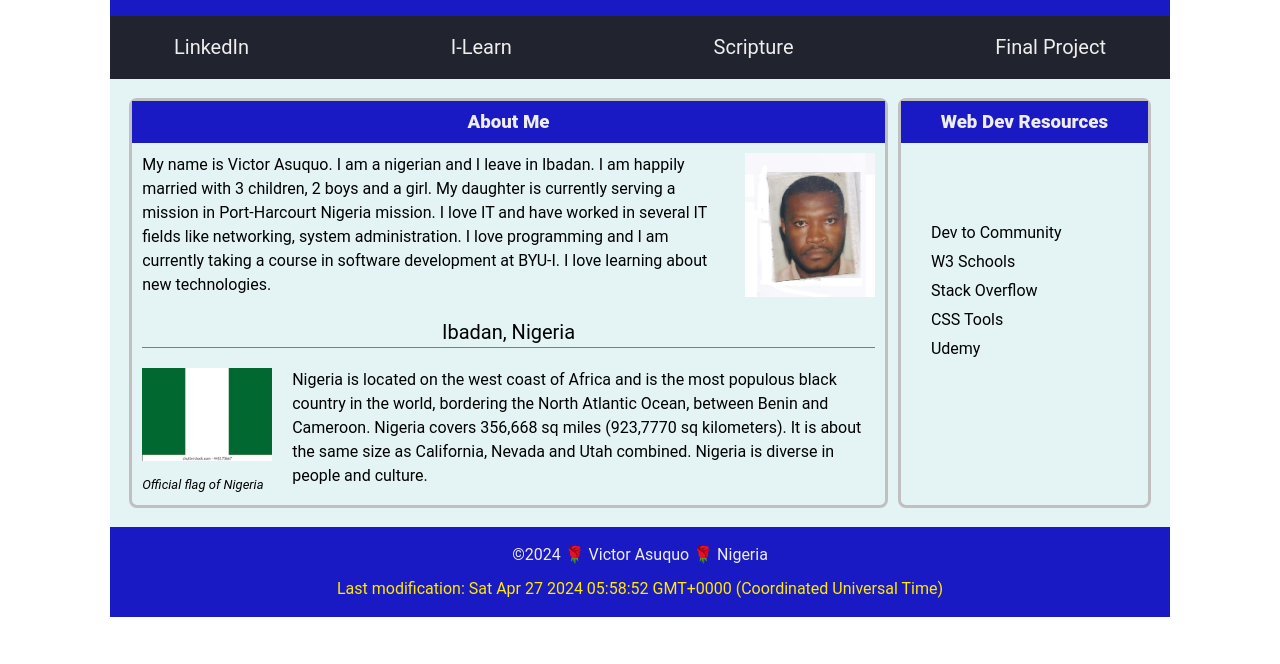
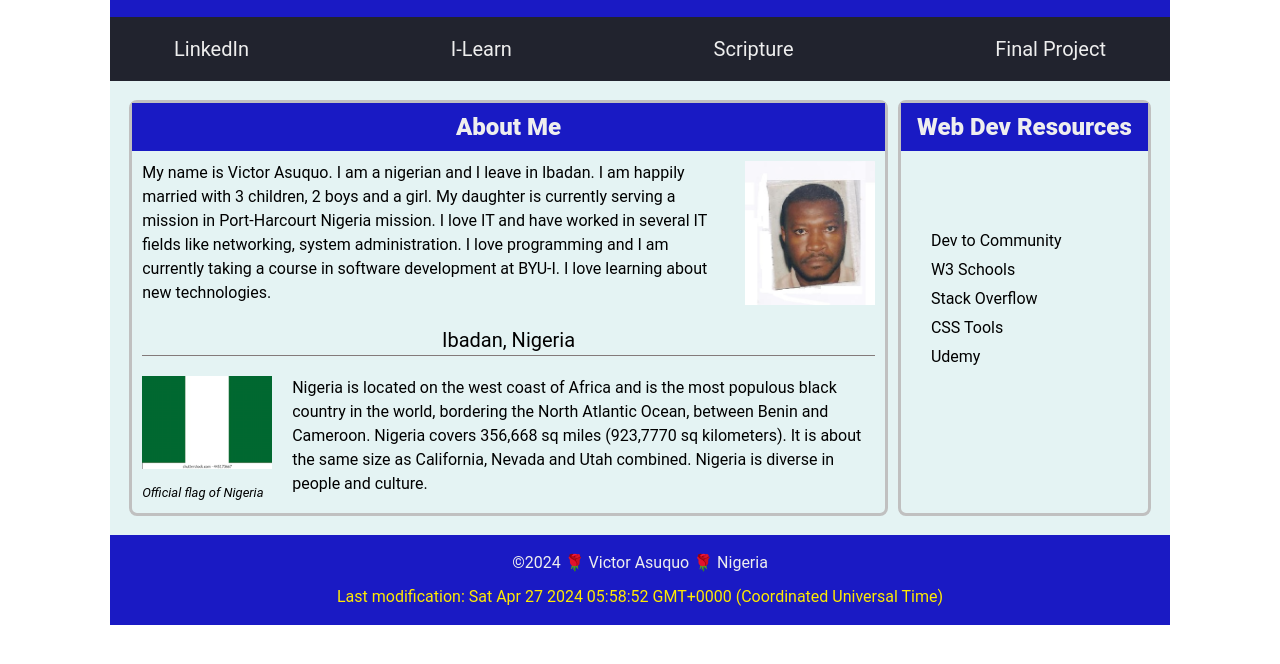
Before and after one commit to vasuquo/wdd131, a plain HTML site: page index.html in a window 1280 px wide. Shown: the part 70-734 px from the top of the page. Drawn offline with Linux system fonts and the light colour scheme.

Commit message:
week01 changes

```diff
--- a/index.html
+++ b/index.html
@@ -32,7 +32,7 @@
     </header>
     <main>
       <section class="card">
-          <h3 class="title">About Me</h3>
+          <h2 class="title">About Me</h2>
         <div class="about">
           <p class="me">
             My name is Victor Asuquo. I am a nigerian and I leave in Ibadan. I
@@ -63,7 +63,7 @@
 
       </section>
       <section class="card">
-          <h3 class="title">Web Dev Resources</h3>
+          <h2 class="title">Web Dev Resources</h2>
         <div class="dev">
           <ul>
             <li><a href="https://dev.to/">Dev to Community</a></li>
```
